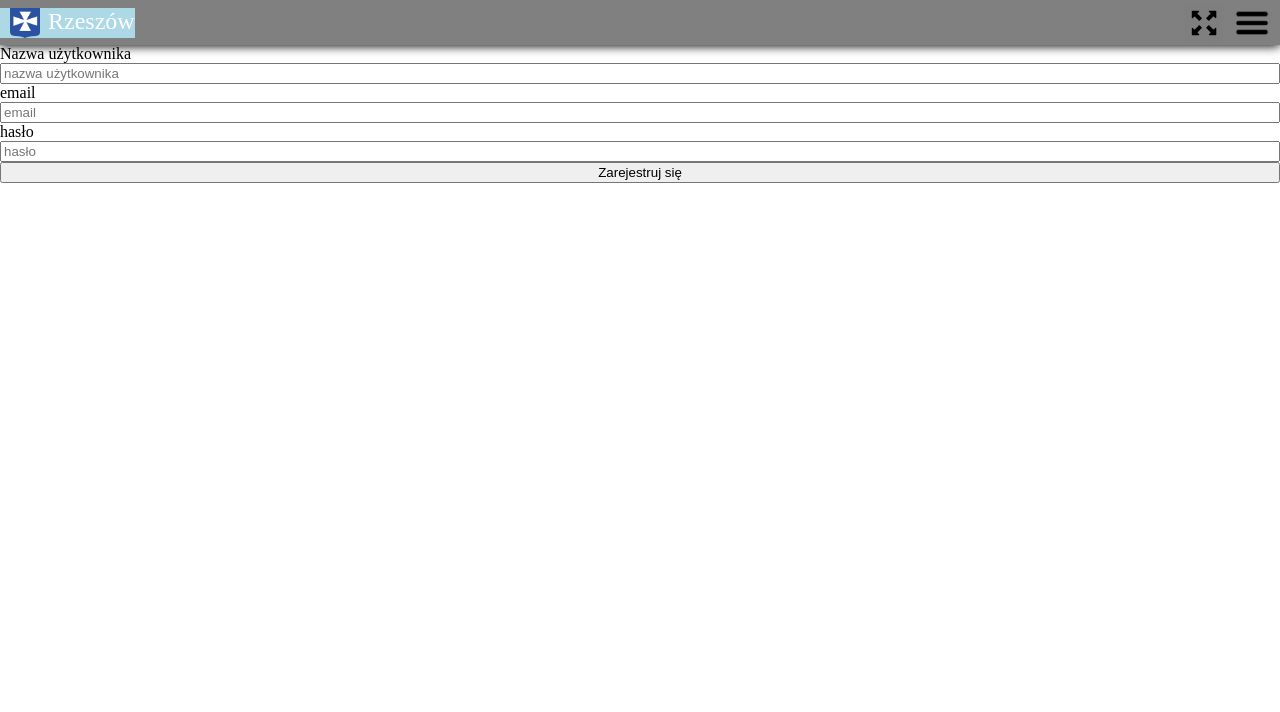
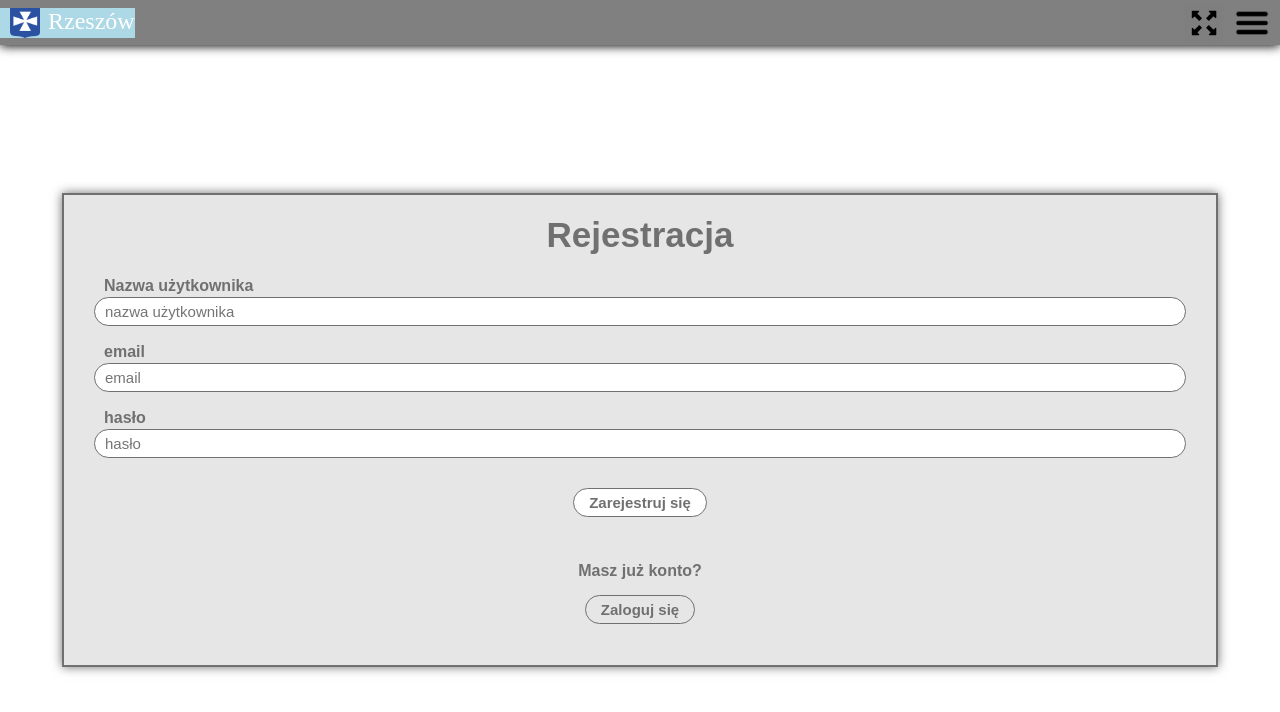
Before and after one commit to mikolajkrupa00/PoznajPrzWeb, a React (Create React App) app: page /register in a window 1280 px wide. Shown: the top 712 px of the page. Built offline with nearby package versions, Linux system fonts and the light colour scheme.

Commit message:
Register page styling

```diff
--- a/src/components/login/styles.js
+++ b/src/components/login/styles.js
@@ -35,6 +35,9 @@ const componentStyles = {
         padding: 5px 10px;
         font-family: Arial;
         color: #707070;
+        :hover {
+            box-shadow: 0px 0px 5px #707070;
+        }
     `,
     LoginButton: styled.button`
         margin: 15px auto;
@@ -46,6 +49,9 @@ const componentStyles = {
         font-weight: bold;
         color: #707070;
         background: ${props => props.color || "#E6E6E6"};
+        :hover {
+            box-shadow: 0px 0px 5px #707070;
+        }
     `,
     LoginText: styled.label`
         text-align: center;
--- a/src/components/register/index.jsx
+++ b/src/components/register/index.jsx
@@ -7,7 +7,7 @@ import Axios from "axios";
 
 const RegisterPage = () => {
     const { register, handleSubmit, errors } = useForm();
-    const { RegisterMain, RegisterFrom, RegisterLabel, RegisterInput, RegisterSubmit} = componentStyles;
+    const { RegisterMain, RegisterFrom, RegisterTitle, RegisterLabel, RegisterInput, RegisterButton, RegisterText} = componentStyles;
     const history = useHistory();
     const registerUser = (data) => {
         Axios.post("/user", {
@@ -28,6 +28,7 @@ const RegisterPage = () => {
         <Layout>
             <RegisterMain>
                 <RegisterFrom onSubmit={handleSubmit(registerUser)}>
+                    <RegisterTitle>Rejestracja</RegisterTitle>
                     <RegisterLabel>Nazwa użytkownika</RegisterLabel>
                     <RegisterInput type="text" {...register('username', {required: true})} placeholder="nazwa użytkownika" />
                     <RegisterLabel>email</RegisterLabel>
@@ -35,7 +36,9 @@ const RegisterPage = () => {
                     <RegisterLabel>hasło</RegisterLabel>
                     <RegisterInput type="password" {...register('password',
                      {required: true, pattern: /(?=.*\d)(?=.*[a-z])(?=.*[A-Z])/, minLength: 6 })} placeholder="hasło" />
-                    <RegisterSubmit type="submit">Zarejestruj się</RegisterSubmit>
+                    <RegisterButton type="submit" color="#FFFFFF">Zarejestruj się</RegisterButton>
+                    <RegisterText>Masz już konto?</RegisterText>
+                    <RegisterButton onClick={() => history.push("login")}>Zaloguj się</RegisterButton>
                 </RegisterFrom>
             </RegisterMain>
         </Layout>
--- a/src/components/register/styles.js
+++ b/src/components/register/styles.js
@@ -2,21 +2,60 @@ import styled from "styled-components";
 
 const componentStyles =  {
     RegisterMain: styled.div`
+        font-family: Arial;
+        font-weight: bold;
+        color: #707070;
     `,
     RegisterFrom: styled.form`
-    display:flex;
-    flex-direction:column;
-
+        display: flex;
+        flex-direction: column;
+        background: #E6E6E6;
+        width: 90%;
+        height: 470px;
+        top: max(calc((100vh - (var(--top_navbar_height) + 470px)) / 2), 0px);
+        margin: 5px auto;
+        position: relative;
+        border: 2px solid #707070;
+        box-shadow: 0px 0px 10px #707070;
+    `,
+    RegisterTitle: styled.label`
+        text-align: center;
+        margin: 20px;
+        font-size: 35px;
     `,
     RegisterLabel: styled.label`
-
+        margin: 2px 40px;
     `,
     RegisterInput: styled.input`
+        margin: 0px 30px 15px 30px;
+        border: 1px solid #707070;
+        border-radius: 15px;
+        font-size: 15px;
+        padding: 5px 10px;
+        font-family: Arial;
+        color: #707070;
+        :hover {
+            box-shadow: 0px 0px 5px #707070;
+        }
     `,
-    RegisterSubmit: styled.button`
-
+    RegisterButton: styled.button`
+        margin: 15px auto;
+        border: 1px solid #707070;
+        border-radius: 15px;
+        font-size: 15px;
+        padding: 5px 15px;
+        font-family: Arial;
+        font-weight: bold;
+        color: #707070;
+        background: ${props => props.color || "#E6E6E6"};
+        :hover {
+            box-shadow: 0px 0px 5px #707070;
+        }
     `,
-
+    RegisterText: styled.label`
+        text-align: center;
+        margin-top: 30px;
+    `,
 }
 
 export default componentStyles
```
